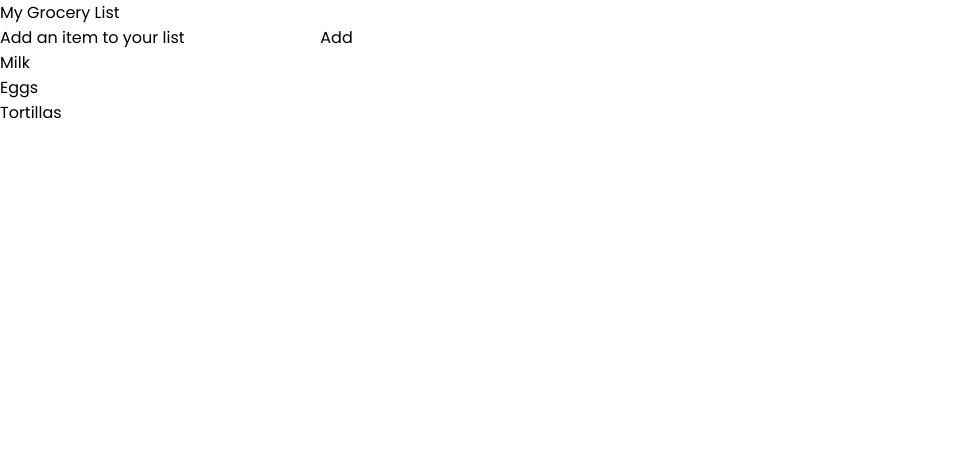
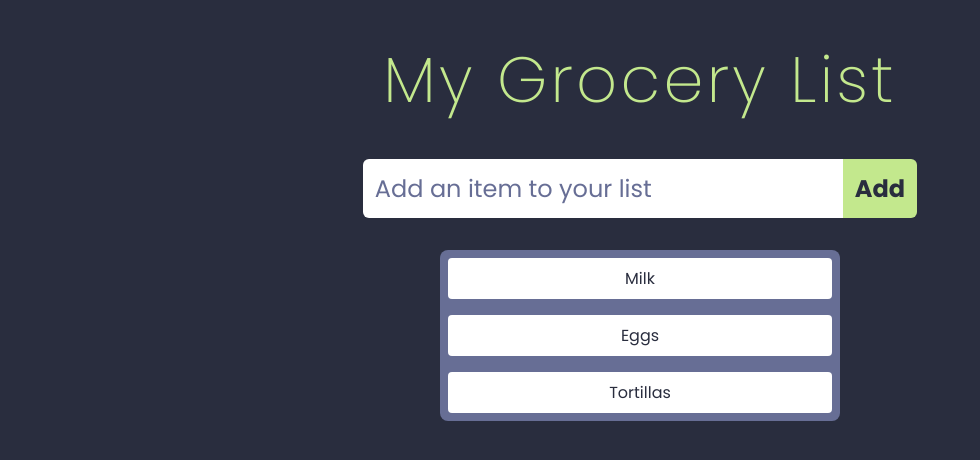
Before and after one commit to adescamilla/my-grocery-list, a plain HTML site: page index.html in a window 1280 px wide. Shown: the whole page, without its empty margins (0-980 px from the left). Drawn offline with Linux system fonts and the light colour scheme.

Commit message:
Add style

```diff
--- a/index.html
+++ b/index.html
@@ -10,12 +10,12 @@
         <link rel="stylesheet" href="reset.css"/>
         <link rel="preconnect" href="https://fonts.googleapis.com">
         <link rel="preconnect" href="https://fonts.gstatic.com" crossorigin>
-        <link href="https://fonts.googleapis.com/css2?family=Poppins:wght@100;400;700&display=swap" rel="stylesheet">
+        <link href="https://fonts.googleapis.com/css2?family=Poppins:wght@200;400;700&display=swap" rel="stylesheet">
         <link rel="stylesheet" href="style.css"/>
     </head>
     <body>
-        <h1>My Grocery List</h1>
-        <form>
+        <h1 class="title">My Grocery List</h1>
+        <form class="newGroceryForm">
             <input id="newGrocery" autocomplete="off" type="text" placeholder="Add an item to your list" />
             <button id="addBtn" type="submit">Add</button>
         </form>
--- a/style.css
+++ b/style.css
@@ -12,5 +12,71 @@
 }
 
 body {
+    background-color: var(--background);
+    color: var(--foreground);
+    display: flex;
+    flex-direction: column;
+    justify-content: center;
+    align-items: center;
     font-family: 'Poppins', sans-serif;
 }
+
+.title {
+    margin: 0.5em;
+    font-size: 4em;
+    font-weight: lighter;
+    letter-spacing: 0.05em;
+    color: var(--accent);
+}
+
+.newGroceryForm {
+    display: flex;
+}
+
+#newGrocery {
+    background-color: white;
+    color: var(--comment);
+    padding: 0.5em;
+    width: 20em;
+    font-size: 1.5em;
+    border-radius: 0.25em 0 0 0.25em;
+}
+
+#addBtn {
+    background-color: var(--accent);
+    color: var(--background);
+    padding: 0.5em;
+    font-size: 1.5em;
+    font-weight: bold;
+    cursor: pointer;
+    border-radius: 0 0.25em 0.25em 0;
+}
+
+#addBtn:hover {
+    background-color: var(--purplish);
+}
+
+#groceryList {
+    display: flex;
+    flex-direction: column;
+    align-items: center;
+    justify-content: center;
+    margin-top: 2em;
+    border-radius: 0.5em;
+    background-color: var(--comment);
+}
+
+.groceryItem {
+    background-color: white;
+    color: var(--background);
+    margin: 0.5em;
+    width: 24em;
+    padding: 0.5em;
+    border-radius: 0.25em;
+    text-align: center;
+}
+
+.groceryItem:hover {
+    background-color: var(--purplish);
+    font-weight: bold;
+}
```
